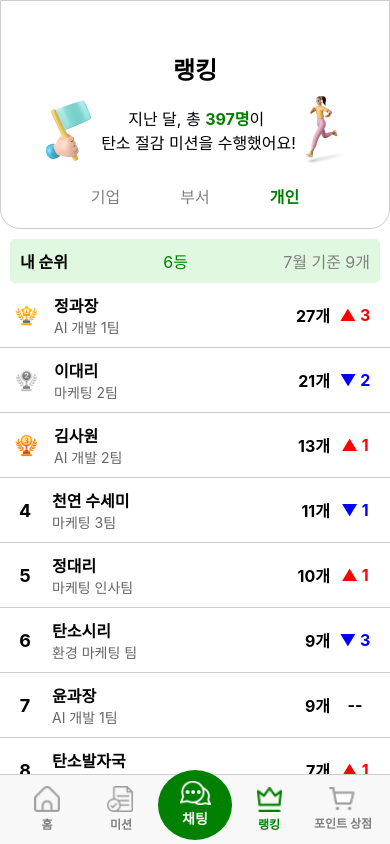
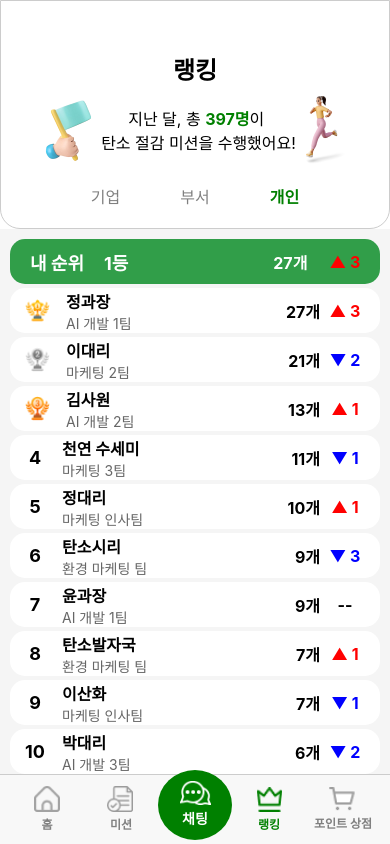
Before and after one commit to HP657/JeonSoDongGyeongDae-RN, a React Native app: screen /Ranking in a window 390 px wide. Built offline with nearby package versions, Linux system fonts and the light colour scheme.

Commit message:
myRank랑 디자인 변경

```diff
--- a/Components/RankingPage.js
+++ b/Components/RankingPage.js
@@ -211,6 +211,14 @@ const RankingPage = () => {
     </View>
   );
 
+  const myRankData = {
+    id: 0,
+    name: "정과장",
+    department: "AI 개발 1팀",
+    count: 27,
+    change: 3,
+    rank: 1,
+  };
   return (
     <View style={styles.container}>
       <View style={styles.header}>
@@ -250,16 +258,40 @@ const RankingPage = () => {
           </Text>
         </View>
       </View>
+      <View style={styles.bg}>
         <View style={styles.myRank}>
+          <View style={styles.myRankInfo}>
             <Text style={styles.myRankText}>내 순위</Text>
-        <Text style={styles.myRankPosition}>6등</Text>
-        <Text style={styles.myRankCount}>7월 기준 9개</Text>
+            <Text style={styles.myRankPosition}>{myRankData.rank}등</Text>
+            <Text style={styles.myRankCount}>{myRankData.count}개</Text>
+          </View>
+          <View style={styles.changeContainer}>
+            {myRankData.change > 0 ? (
+              <Text style={[styles.changeText, { color: "red" }]}>
+                {"▲ "}
+                {myRankData.change}
+              </Text>
+            ) : myRankData.change < 0 ? (
+              <Text style={[styles.changeText, { color: "blue" }]}>
+                {"▼ "}
+                {Math.abs(myRankData.change)}
+              </Text>
+            ) : (
+              <Text style={[styles.changeText, { color: "black" }]}>
+                {"--"}
+              </Text>
+            )}
+          </View>
         </View>
         <FlatList
           data={data}
           renderItem={renderItem}
-        keyExtractor={(item) => item.id}
+          keyExtractor={(item) => item.id.toString()}
+          ListFooterComponent={
+            <View style={{ marginBottom: 10, marginTop: 10 }} />
+          } // Add margin at the bottom
         />
+      </View>
     </View>
   );
 };
@@ -319,34 +351,54 @@ const styles = StyleSheet.create({
     color: "green",
     fontWeight: "bold",
   },
+  bg: {
+    backgroundColor: "#f5f5f5",
+    flex: 1, // Allow the background to take full height
+  },
   myRank: {
     flexDirection: "row",
     justifyContent: "space-between",
     alignItems: "center",
     padding: 10,
-    backgroundColor: "#e0f7e0",
+    backgroundColor: "#319E49",
     marginHorizontal: 10,
-    borderRadius: 5,
+    borderRadius: 15,
     marginTop: 10,
+    height: 45,
   },
   myRankText: {
-    fontSize: 16,
+    fontSize: 18,
+    color: "#fff",
     fontWeight: "bold",
+    marginLeft: 10,
+    marginRight: 10,
   },
   myRankPosition: {
-    fontSize: 16,
-    color: "green",
+    fontSize: 18,
+    color: "#fff",
+    fontWeight: "bold",
+    marginLeft: 10,
   },
   myRankCount: {
     fontSize: 16,
-    color: "gray",
+    color: "#fff",
+    fontWeight: "bold",
+    marginLeft: 145,
+  },
+  myRankInfo: {
+    flexDirection: "row",
+    alignItems: "center",
+    flex: 1, // Allow it to take available space
   },
   item: {
     flexDirection: "row",
     padding: 10,
-    borderBottomWidth: 1,
-    borderBottomColor: "#ccc",
     alignItems: "center",
+    borderRadius: 15,
+    backgroundColor: "#fff",
+    height: 45, // Set a fixed height for consistency
+    marginHorizontal: 10, // Add horizontal margin for spacing
+    marginTop: 4,
   },
   rank: {
     fontSize: 18,
@@ -379,8 +431,8 @@ const styles = StyleSheet.create({
     fontWeight: "bold",
   },
   prizeIcon: {
-    width: 23,
-    height: 23,
+    width: 25,
+    height: 25,
     marginLeft: 5,
     marginRight: 4,
   },
```
Lines whose indentation alone changed are shown as unchanged.
